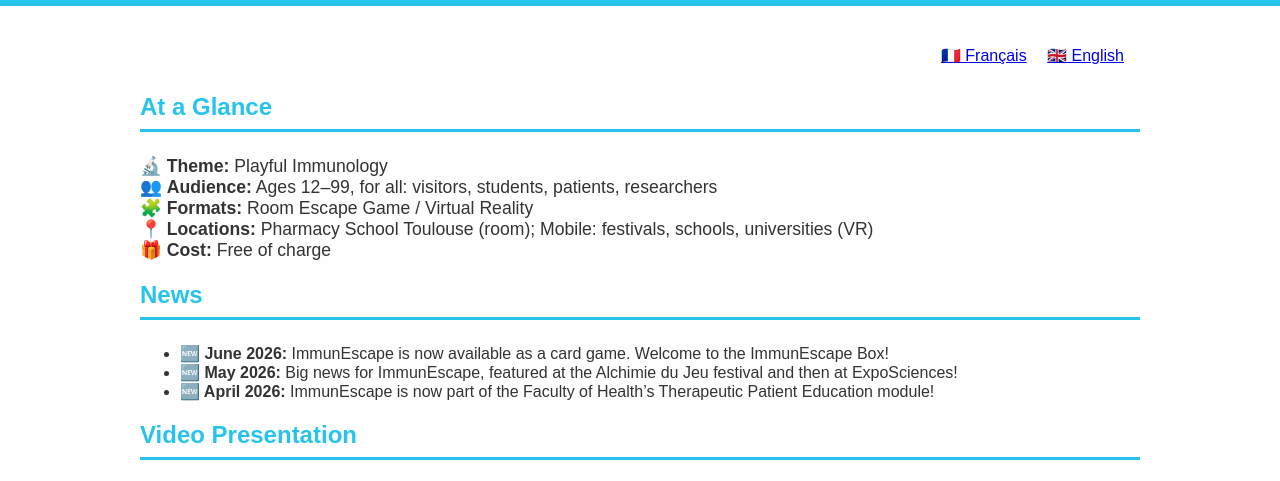
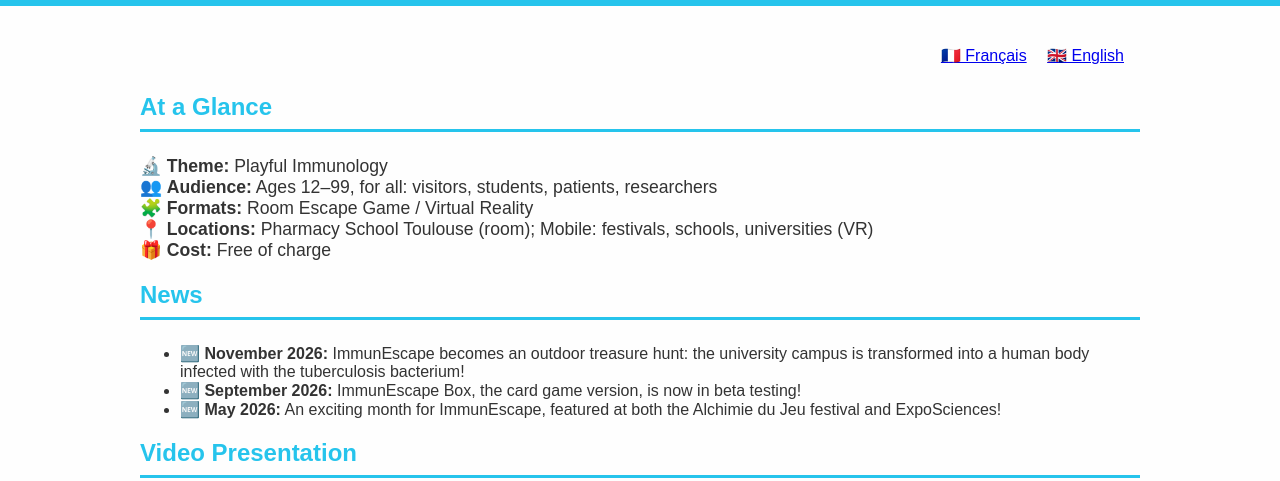
Before and after one commit to ImmunEscape/ImmunEscape, a plain HTML site: page index_en.html in a window 1280 px wide. Shown: the part 240-721 px from the top of the page. Drawn offline with Linux system fonts and the light colour scheme.

Commit message:
Update news section with recent ImmunEscape events

```diff
--- a/index_en.html
+++ b/index_en.html
@@ -97,9 +97,9 @@ figcaption {
  <section id="news">
   <h2>News</h2>
   <ul>
-      <li><strong>🆕 June 2026:</strong> ImmunEscape is now available as a card game. Welcome to the ImmunEscape Box!</li>
-      <li><strong>🆕 May 2026:</strong> Big news for ImmunEscape, featured at the Alchimie du Jeu festival and then at ExpoSciences!</li>
-      <li><strong>🆕 April 2026:</strong> ImmunEscape is now part of the Faculty of Health’s Therapeutic Patient Education module!</li>
+    <li><strong>🆕 November 2026:</strong> ImmunEscape becomes an outdoor treasure hunt: the university campus is transformed into a human body infected with the tuberculosis bacterium!</li>
+<li><strong>🆕 September 2026:</strong> ImmunEscape Box, the card game version, is now in beta testing!</li>
+<li><strong>🆕 May 2026:</strong> An exciting month for ImmunEscape, featured at both the Alchimie du Jeu festival and ExpoSciences!</li>
   </ul>
 </section>
 
```
